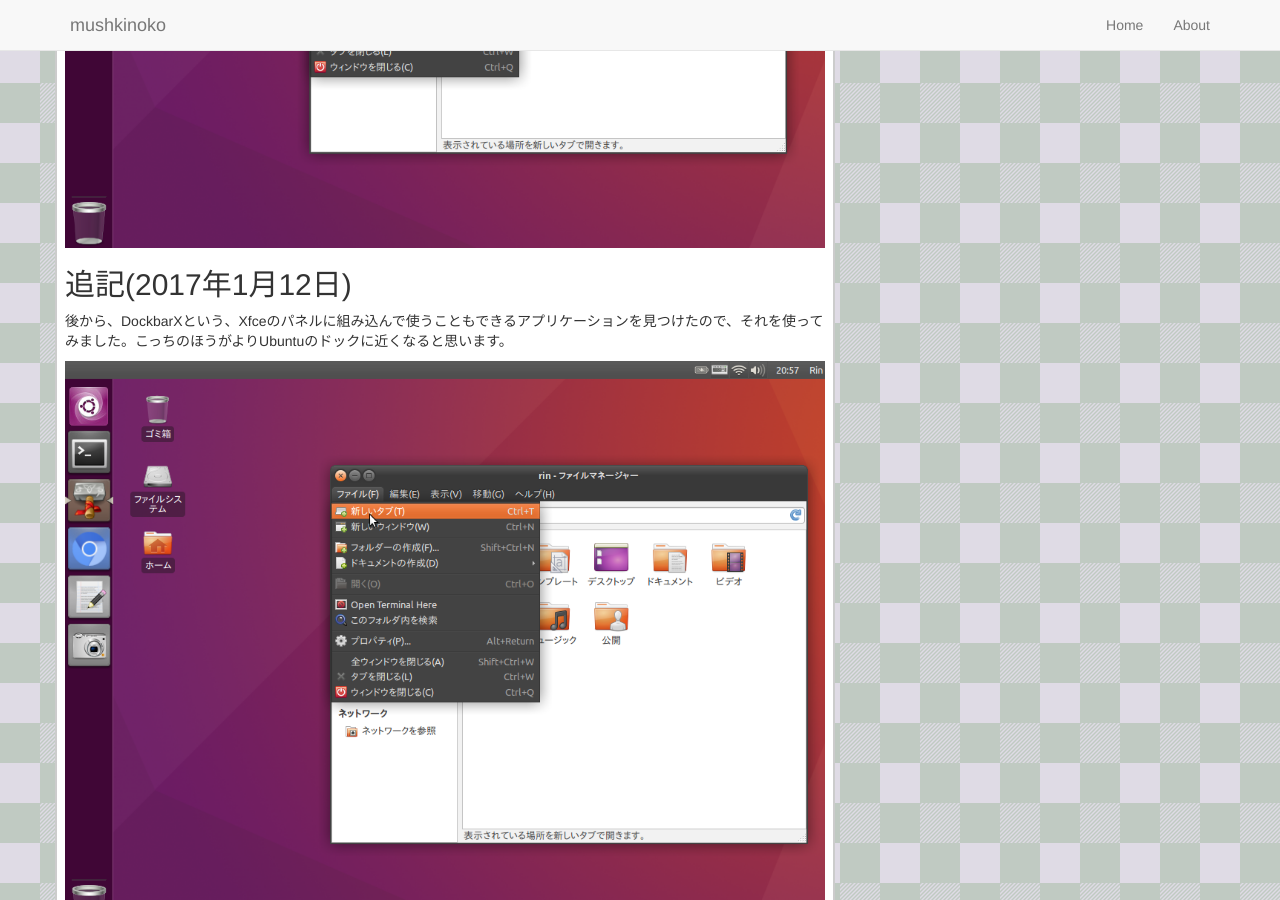
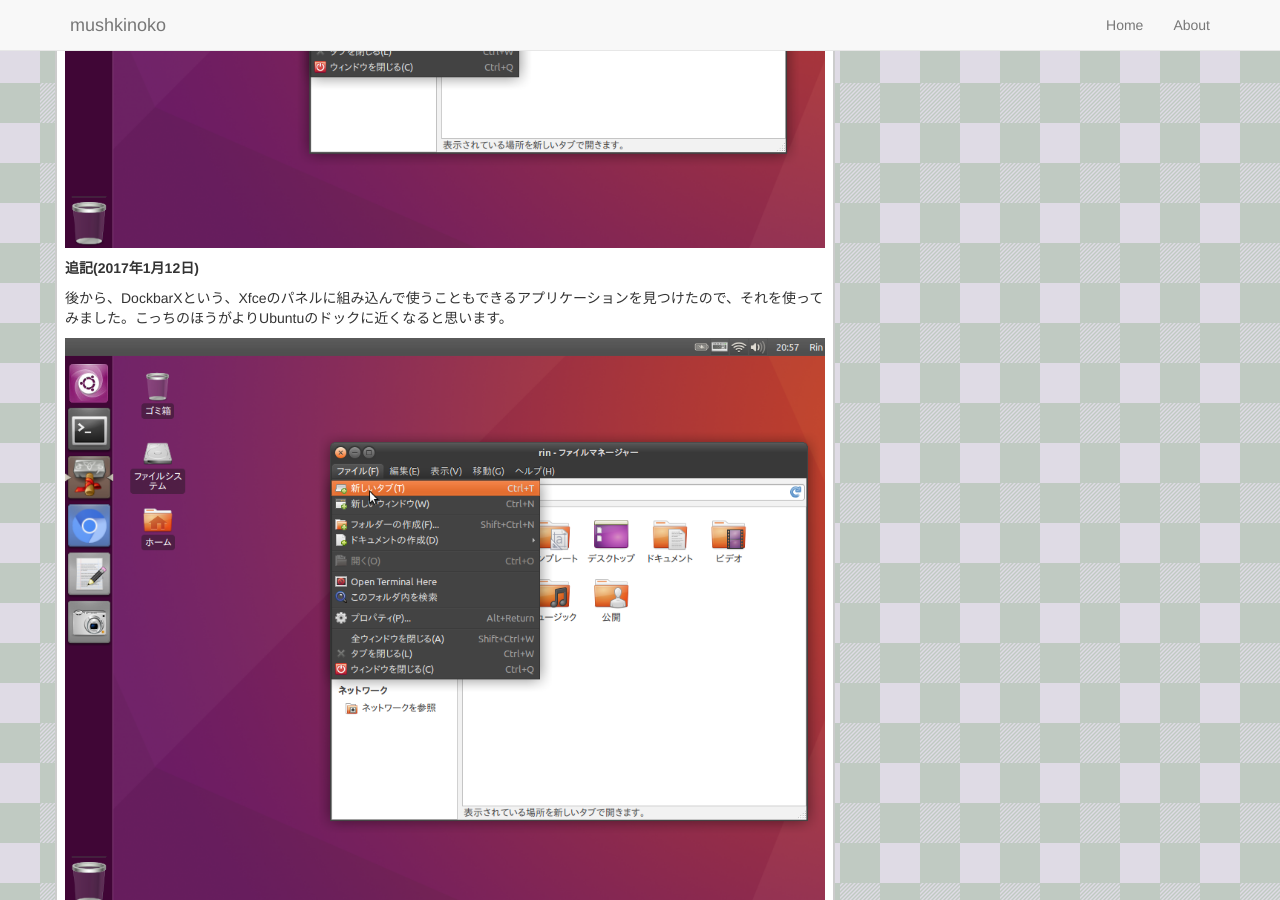
Before and after one commit to mushkinoko/mushkinoko.github.io, a Jekyll site: the page built from _posts/2017-1-9-not-ubuntu2.md, in a window 1280 px wide and 900 px high, scrolled down 877 px. Built offline with Jekyll 4.4.1, drawn with Linux system fonts in a browser that asks for light colours.

```diff
--- a/_posts/2017-1-9-not-ubuntu2.md
+++ b/_posts/2017-1-9-not-ubuntu2.md
@@ -11,7 +11,8 @@ OS自体はやや重くなりましたが、安定していると思います。
 
 ![Ubuntuじゃないその2]({{ site.baseurl }}/img/2017-1-9-not-ubuntu2.png)
 
-## 追記(2017年1月12日)
+**追記(2017年1月12日)**
+
 後から、DockbarXという、Xfceのパネルに組み込んで使うこともできるアプリケーションを見つけたので、それを使ってみました。こっちのほうがよりUbuntuのドックに近くなると思います。
 
 ![Ubuntuじゃないその2の追記]({{ site.baseurl }}/img/2017-1-12-not-ubuntu2-2.png)
```
